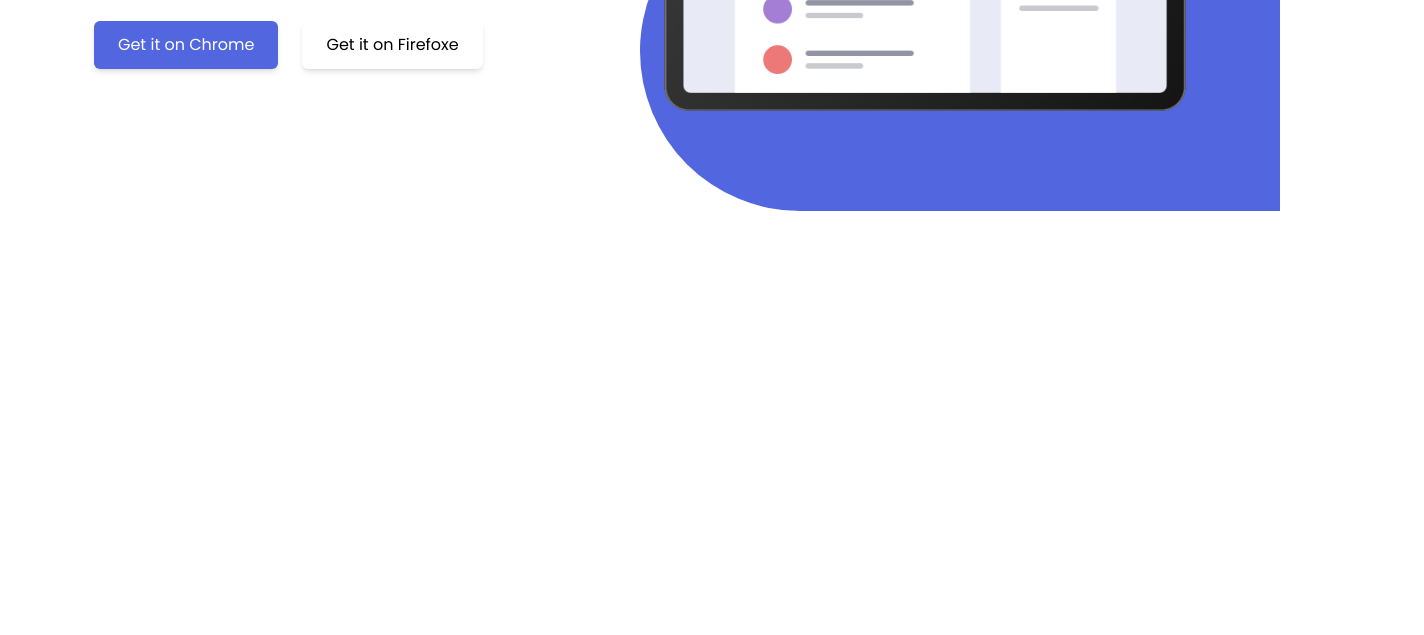
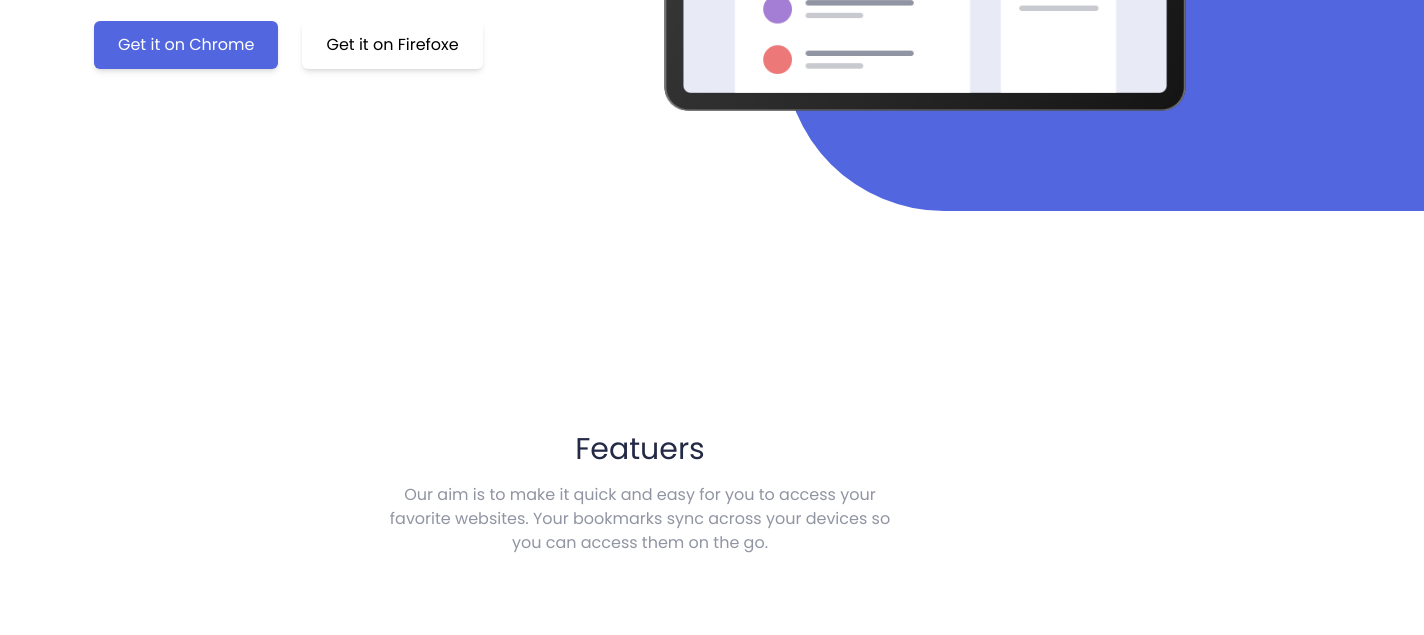
Before and after one commit to brainiac1010/Bookmark-landing-page, a website: page public/index.html in a window 1280 px wide. Shown: the part 469-1104 px from the top of the page, 1424 px wide, since content can reach past the window. Before the commit the page ends 800 px from the top, so only its background shows below. Drawn offline with Linux system fonts and the light colour scheme.

Commit message:
Featuers section add

```diff
--- a/public/index.html
+++ b/public/index.html
@@ -55,8 +55,21 @@
         </div>
         <!-- Rounded rectangle-->
         <div
-            class="hiden md:block overflow-hidden bg-bookmark-purple rounded-l-full absolute h-80 w-2/4 top-32 right-0 lg:-bottom-28 lg:-right 36">
+            class="hiden md:block overflow-hidden bg-bookmark-purple rounded-l-full absolute h-80 w-2/4 top-32 right-0 lg:-bottom-28 lg:-right-36">
         </div>
+    </section>
+
+    <!--Features -->
+
+    <section class="bg-bookmark-white py-20 mt-20 lg:mt-60">
+        <!--Heading-->
+
+        <div class="sm:w-3/4 lg:w-5/12 mx-auto px-2">
+            <h1 class="text-3xl text-center text-bookmark-blue">Featuers</h1>
+            <p class="text-center text-bookmark-grey mt-4">Our aim is to make it quick and easy for you to access your
+                favorite websites. Your bookmarks sync across your devices so you can access them on the go.</p>
+        </div>
+
     </section>
 
 
```
Also changed, not shown: public/style.css.
